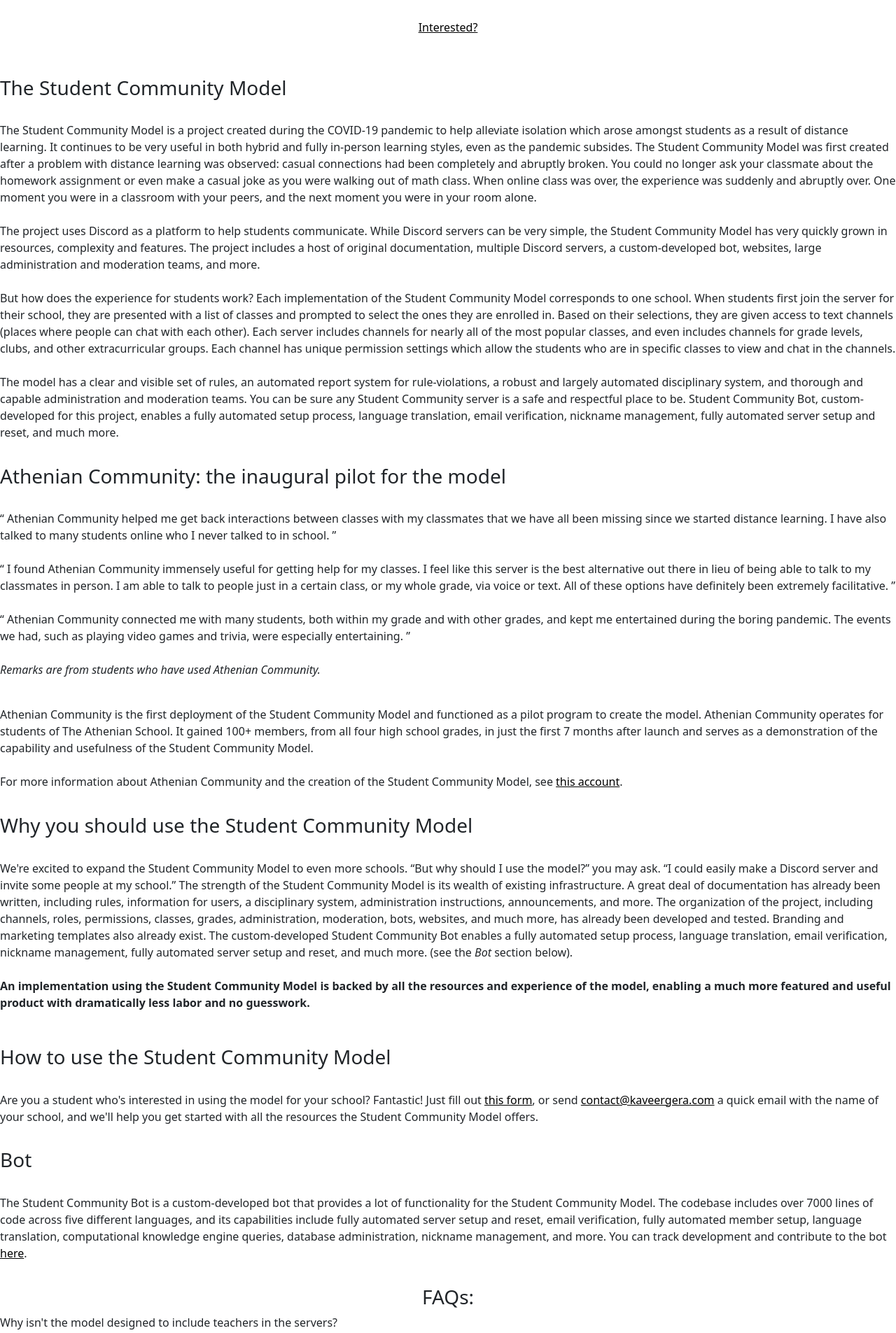
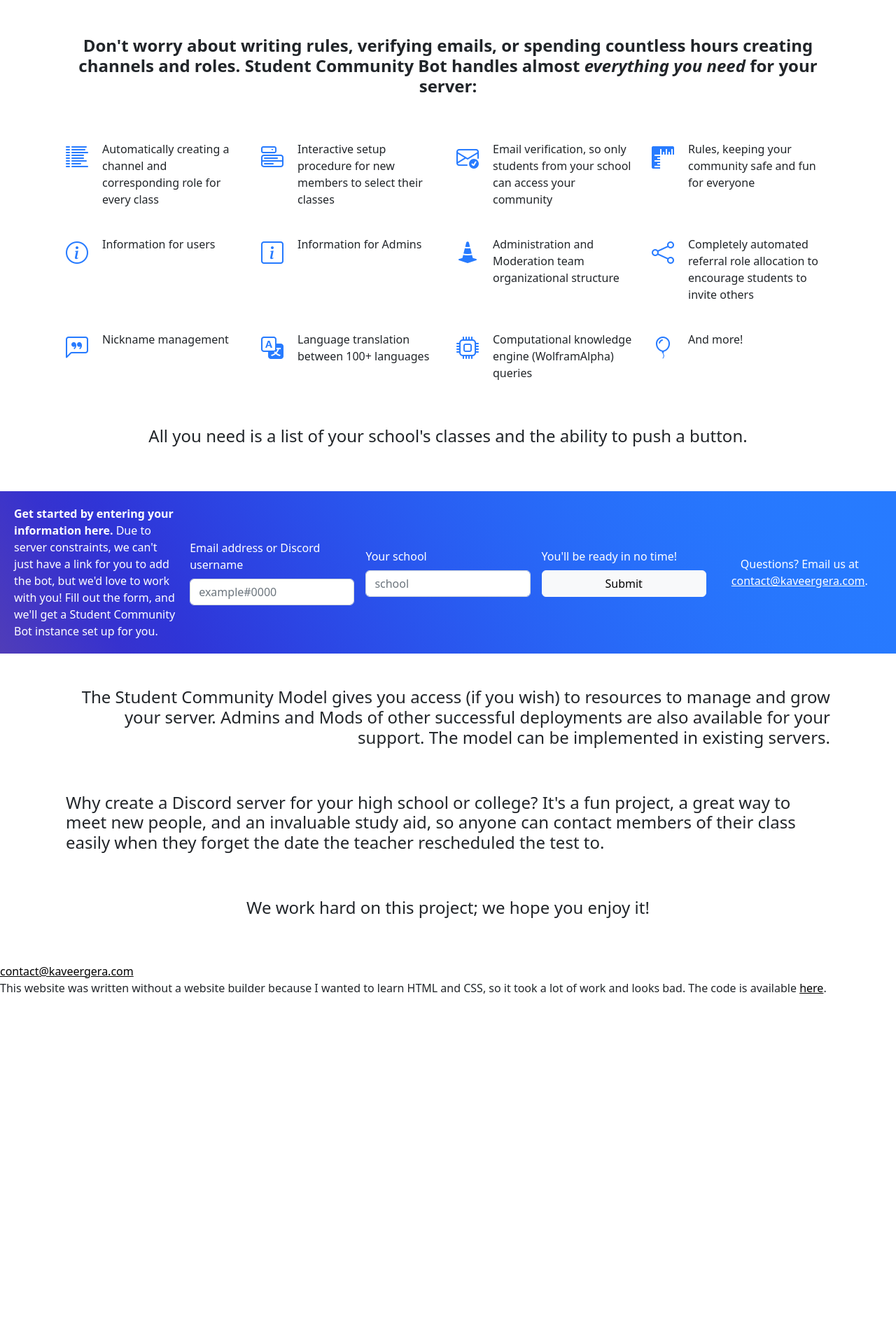
Before and after one commit to Reevak05/student-community-website, a plain HTML site: page index.html in a window 1280 px wide. Shown: the part 527-2432 px from the top of the page at 70% size. After the commit the page ends 1967 px from the top, so only its background shows below. Drawn offline with nearby package versions, Linux system fonts and the light colour scheme.

Commit message:
Add features and getting started sections

```diff
--- a/index.html
+++ b/index.html
@@ -30,205 +30,158 @@
     </div>
 </div>
 
-<br>
+<!--features-->
+<div class="container px-4 py-5" id="icon-grid">
+    <h2 class="pb-2 fs-4 fw-semibold text-center" id="features">Don't worry about writing rules, verifying emails, or
+        spending
+        countless hours creating channels and roles. Student Community Bot handles almost <i>everything you need</i> for
+        your server:</h2>
+    <div class="row row-cols-1 row-cols-sm-2 row-cols-md-3 row-cols-lg-4 g-4 py-5">
 
-<div style="text-align: center"><a
-        href="https://forms.gle/26Xp3v5wmCf7VKdW7" style="
-        text-underline: #277bff;
-        color: black;
-        ">Interested?</a></div>
+        <div class="col d-flex align-items-start">
+            <i class="bi bi-list-columns-reverse"
+               style="color: #277bff; font-size: 2rem; padding-right: 20px"></i>
+            <div>
+                <p>Automatically creating a channel and corresponding role for every class</p>
+            </div>
+        </div>
 
-<br>
+        <div class="col d-flex align-items-start">
+            <i class="bi bi-menu-button"
+               style="color: #277bff; font-size: 2rem; padding-right: 20px"></i>
+            <div>
+                <p>Interactive setup procedure for new members to select their classes</p>
+            </div>
+        </div>
 
-<h3>
-    <br>
-    The Student Community Model
-</h3>
-<br>
-The Student Community Model is a project created during the COVID-19 pandemic to help alleviate isolation
-which arose amongst students as a result of distance learning. It continues to be very useful in both hybrid and
-fully in-person learning styles, even as the pandemic subsides. The Student Community Model was first created after a
-problem with
-distance learning was observed: casual connections had been completely and abruptly broken. You could no longer ask your
-classmate about the homework assignment or even make a casual joke as you were walking out of math class. When online
-class was over, the experience was suddenly and abruptly over. One moment you were in a classroom with your peers, and
-the next moment you were in your room alone.
-<br><br>
-The project uses Discord as a platform to help students communicate. While Discord servers can be very simple, the
-Student Community Model has very quickly grown in resources, complexity and features. The project includes a host of
-original documentation, multiple Discord servers, a custom-developed bot, websites, large administration and moderation
-teams, and more.
-<br><br>
-But how does the experience for students work? Each implementation of the Student Community Model
-corresponds to one school. When students first join the server for their school, they are presented with a list of
-classes and prompted to select the ones they are enrolled in. Based on their selections, they are given access to text
-channels (places where people can chat with each other). Each server includes channels for nearly all of the most
-popular classes, and even includes channels for grade levels, clubs, and other extracurricular groups. Each channel has
-unique permission settings which allow the students who are in specific classes to view and chat in the channels.
-<br><br>
-The model has a clear and visible set of rules, an automated report system for rule-violations, a robust and largely
-automated disciplinary system, and thorough and capable administration and moderation teams. You can be sure any Student
-Community server is a safe and respectful place to be. Student Community Bot, custom-developed for this project, enables
-a fully automated setup process, language translation, email verification, nickname management, fully automated server
-setup and reset, and much more.
+        <div class="col d-flex align-items-start">
+            <i class="bi bi-envelope-check"
+               style="color: #277bff; font-size: 2rem; padding-right: 20px"></i>
+            <div>
+                <p>Email verification, so only students from your school can access your community</p>
+            </div>
+        </div>
 
-<h3>
-    <br>
-    Athenian Community: the inaugural pilot for the model
-</h3>
-<br>
-<p class="quote">
-    <quotation-mark class="quotation-mark">“</quotation-mark>
-    Athenian Community helped me get back interactions between classes with my classmates that we have all been missing
-    since we started distance learning. I have also talked to many students online who I never talked to in school.
-    <quotation-mark class="quotation-mark">”</quotation-mark>
+        <div class="col d-flex align-items-start">
+            <i class="bi bi-rulers" style="color: #277bff; font-size: 2rem; padding-right: 20px"></i>
+            <div>
+                <p>Rules, keeping your community safe and fun for everyone</p>
+            </div>
+        </div>
+
+        <div class="col d-flex align-items-start">
+            <i class="bi bi-info-circle"
+               style="color: #277bff; font-size: 2rem; padding-right: 20px"></i>
+            <div>
+                <p>Information for users</p>
+            </div>
+        </div>
+
+        <div class="col d-flex align-items-start">
+            <i class="bi bi-info-square"
+               style="color: #277bff; font-size: 2rem; padding-right: 20px"></i>
+            <div>
+                <p>Information for Admins</p>
+            </div>
+        </div>
+
+        <div class="col d-flex align-items-start">
+            <i class="bi bi-cone-striped"
+               style="color: #277bff; font-size: 2rem; padding-right: 20px"></i>
+            <div>
+                <p>Administration and Moderation team organizational structure</p>
+            </div>
+        </div>
+
+        <div class="col d-flex align-items-start">
+            <i class="bi bi-share" style="color: #277bff; font-size: 2rem; padding-right: 20px"></i>
+            <div>
+                <p>Completely automated referral role allocation to encourage students to invite others</p>
+            </div>
+        </div>
+
+        <div class="col d-flex align-items-start">
+            <i class="bi bi-chat-left-quote"
+               style="color: #277bff; font-size: 2rem; padding-right: 20px"></i>
+            <div>
+                <p>Nickname management</p>
+            </div>
+        </div>
+
+        <div class="col d-flex align-items-start">
+            <i class="bi bi-translate"
+               style="color: #277bff; font-size: 2rem; padding-right: 20px"></i>
+            <div>
+                <p>Language translation between 100+ languages</p>
+            </div>
+        </div>
+
+        <div class="col d-flex align-items-start">
+            <i class="bi bi-cpu" style="color: #277bff; font-size: 2rem; padding-right: 20px"></i>
+            <div>
+                <p>Computational knowledge engine (WolframAlpha) queries</p>
+            </div>
+        </div>
+
+        <div class="col d-flex align-items-start">
+            <i class="bi bi-balloon"
+               style="color: #277bff; font-size: 2rem; padding-right: 20px"></i>
+            <div>
+                <p>And more!</p>
+            </div>
+        </div>
+
+    </div>
+    <h2 class="pb-2 fs-4 fw-medium text-center">All you need is a list of your school's classes and the ability to push
+        a button.</h2>
+</div>
+
+<!--get started-->
+<a id="getstarted"></a>
+<section class="input">
+    <form name="Get Started" data-netlify="true" class="row align-items-center row-cols-lg-5 g-3">
+        <div class="col-sm-auto">
+            <b>Get started by entering your information here.</b> Due to server constraints, we can't just have a link
+            for you to add the bot, but we'd love to work with you! Fill out the form, and we'll get a Student Community
+            Bot instance set up for you.
+        </div>
+
+        <div class="col-sm-auto">
+            <label for="contactInput" class="form-label">Email address or Discord username</label>
+            <input type="text" class="form-control" id="contactInput" placeholder="example#0000">
+        </div>
+
+        <div class="col-sm-auto">
+            <label for="schoolInput" class="form-label">Your school</label>
+            <input type="text" class="form-control" id="schoolInput" placeholder="school">
+        </div>
+
+        <div class="col-sm-auto">
+            <label for="schoolInput" class="form-label">You'll be ready in no time!</label><br>
+            <button type="submit" class="btn btn-light col-12">Submit</button>
+        </div>
+
+        <div class="col-sm-auto col-xs-12 text-center">
+            Questions? Email us at <a style="color: white"
+                                      href="mailto:contact@kaveergera.com">contact@kaveergera.com</a>.
+        </div>
+    </form>
+</section>
+
+<!--more-->
+<a id="more"></a>
+<div class="container px-4 py-5">
+    <h2 class="pb-2 fs-4 fw-normal text-end">The Student Community Model gives you access (if you wish) to resources to
+        manage and grow your server. Admins and Mods of other successful deployments are also available for your
+        support. The model can be implemented in existing servers.</h2>
     <br><br>
-    <quotation-mark class="quotation-mark">“</quotation-mark>
-    I found Athenian Community immensely useful for getting help for my classes. I feel like this server is the best
-    alternative out there in lieu of being able to talk to my classmates in person. I am able to talk to people just in
-    a certain class, or my whole grade, via voice or text. All of these options have definitely been extremely
-    facilitative.
-    <quotation-mark class="quotation-mark">”</quotation-mark>
+    <h2 class="pb-2 fs-4 fw-normal text-start">Why create a Discord server for your high school or college? It's a fun
+        project, a great way to meet new people, and an invaluable study aid, so anyone can contact members of their
+        class easily when they forget the date the teacher rescheduled the test to.</h2>
     <br><br>
-    <quotation-mark class="quotation-mark">“</quotation-mark>
-    Athenian Community connected me with many students, both within my grade and with other grades, and kept me
-    entertained during the boring pandemic. The events we had, such as playing video games and trivia, were especially
-    entertaining.
-    <quotation-mark class="quotation-mark">”</quotation-mark>
-    <br><br>
-    <i>Remarks are from students who have used Athenian Community.</i>
-</p>
+    <h2 class="pb-2 fs-4 fw-normal text-center">We work hard on this project; we hope you enjoy it!</h2>
 
-<br>
-Athenian Community is the first deployment of the Student Community Model and functioned as a pilot program to create
-the model. Athenian Community operates for students of The Athenian School. It gained 100+ members, from all four high
-school grades, in just the first 7 months after launch and serves as a demonstration of the capability and usefulness of
-the Student Community Model.
-<br><br>
-For more information about Athenian Community and the creation of the Student Community Model, see <a
-        href="/Athenian_Community_Inception_Story.pdf" style="
-        text-underline: #277bff;
-        color: black;
-        ">this account</a>.
-
-<h3>
-    <br>
-    Why you should use the Student Community Model
-</h3>
-<br>
-We're excited to expand the Student Community Model to even more schools. “But why should I use the model?” you may ask.
-“I could easily make a Discord server and invite some people at my school.” The strength of the Student Community Model
-is its wealth of existing infrastructure. A great deal of documentation has already been written, including rules,
-information for users, a disciplinary system, administration instructions, announcements, and more. The organization of
-the project, including channels, roles, permissions, classes, grades, administration, moderation, bots, websites, and
-much more,
-has already been developed and tested. Branding and marketing templates also already exist. The custom-developed Student
-Community Bot enables a fully automated setup process, language translation, email verification, nickname management,
-fully automated server setup and reset, and much more. (see the <i>Bot</i> section below).
-<br><br>
-<p style="font-weight: 600">An implementation using the Student Community Model is backed by all the resources and
-    experience of the model,
-    enabling a much more featured and useful product with dramatically less labor and no guesswork.</p>
-
-<h3>
-    <br>
-    How to use the Student Community Model
-    <br>
-</h3>
-<br>
-Are you a student who's interested in using the model for your school? Fantastic! Just fill out <a
-        href="https://forms.gle/26Xp3v5wmCf7VKdW7" style="
-        text-underline: #277bff;
-        color: black;
-        ">this form</a>, or send <a
-        href="mailto:contact@kaveergera.com" style="
-        text-underline: #277bff;
-        color: black;
-        ">contact@kaveergera.com</a> a quick email with the name of your school, and we'll help you get started with all
-the resources the Student Community Model offers.
-
-<h3>
-    <br>
-    Bot
-    <br>
-</h3>
-<br>
-The Student Community Bot is a custom-developed bot that provides a lot of functionality for the Student Community
-Model. The codebase includes over 7000 lines of code across five different languages, and its capabilities include fully
-automated server setup and reset, email verification, fully automated member setup, language translation, computational
-knowledge engine queries, database administration, nickname management, and more. You can track development and
-contribute to the bot <a
-        href="https://github.com/Reevak05/StudentCommunityBot" style="
-        text-underline: #277bff;
-        color: black;
-        ">here</a>.
-
-<h3 style="text-align: center">
-    <br>
-    FAQs:
-    <br>
-</h3>
-
-<p class="faq">
-    Why isn't the model designed to include teachers in the servers?
-</p>
-Limiting the servers to students was a deliberate decision. Having a teacher present prevents truly open and helpful
-conversation. Without a teacher surveilling their conversations, students don't have to worry about the teacher thinking
-they weren't paying attention in class and are more likely to get the help they need. You can rest assured that our
-clear, robust, and comprehensive rules, disciplinary system, and administration and moderation teams are designed to
-eliminate academic dishonesty and any other potential problems.
-
-<p class="faq">
-    Why should I use the Student Community Model if the COVID-19 situation is improving?
-</p>
-Although the Student Community Model was originally created during the COVID-19 pandemic, it continues to be extremely
-useful to students even when their school is using fully in-person instruction. The ability to communicate and
-collaborate after school or on weekends with other students is still eminently valuable even when students don't have to
-social-distance or wear masks.
-
-<p class="faq">
-    I don't have any programming experience. Will I still be able to set up an implementation of the model at my school?
-</p>
-You don't need any programming experience to use the Student Community Model at your school! Even if you are new to
-Discord, the Student Community Model makes making a complex project very simple. All it takes is a little bit of time
-and enthusiasm!
-
-<p class="faq">
-    My school already has a Discord server that some students use. Is it possible to implement the model in an existing
-    server?
-</p>
-Absolutely! The Student Community Model can bring more features, practicality, organization, and resources to an
-existing
-server. See the <i>How to use the Student Community Model</i> section above for how to get started.
-
-<p class="faq">
-    This is super cool. I want to help with the project!
-</p>
-We're thrilled you like it! The best way to help with the project is to start using the model at your school. (See the
-<i> How to use the Student Community Model</i> section above.) You can also help with the development of the <a
-        href="https://github.com/Reevak05/StudentCommunityBot" style="
-        text-underline: #277bff;
-        color: black;
-        ">Student Community Bot</a> if you like programming. (See the <i>Bot</i> section above.)
-
-<p class="faq">
-    I'm interested in the project but I have a question that's not answered here.
-</p>
-Please feel free to email <a href="mailto:contact@kaveergera.com" style="
-        text-underline: #277bff;
-        color: black;
-        ">contact@kaveergera.com</a> with any additional questions.
-
-<br><br>
-
-<footer>
-    <!-- links -->
-    <p style="text-align: center">
-        created by <a href="https://www.kaveergera.com" style="
-        text-underline: #277bff;
-        color: black;
-        ">Kaveer Gera</a>
-        &nbsp;
+</div>
 
         <a href="mailto:contact@kaveergera.com" style="
         text-underline: #277bff;
```
